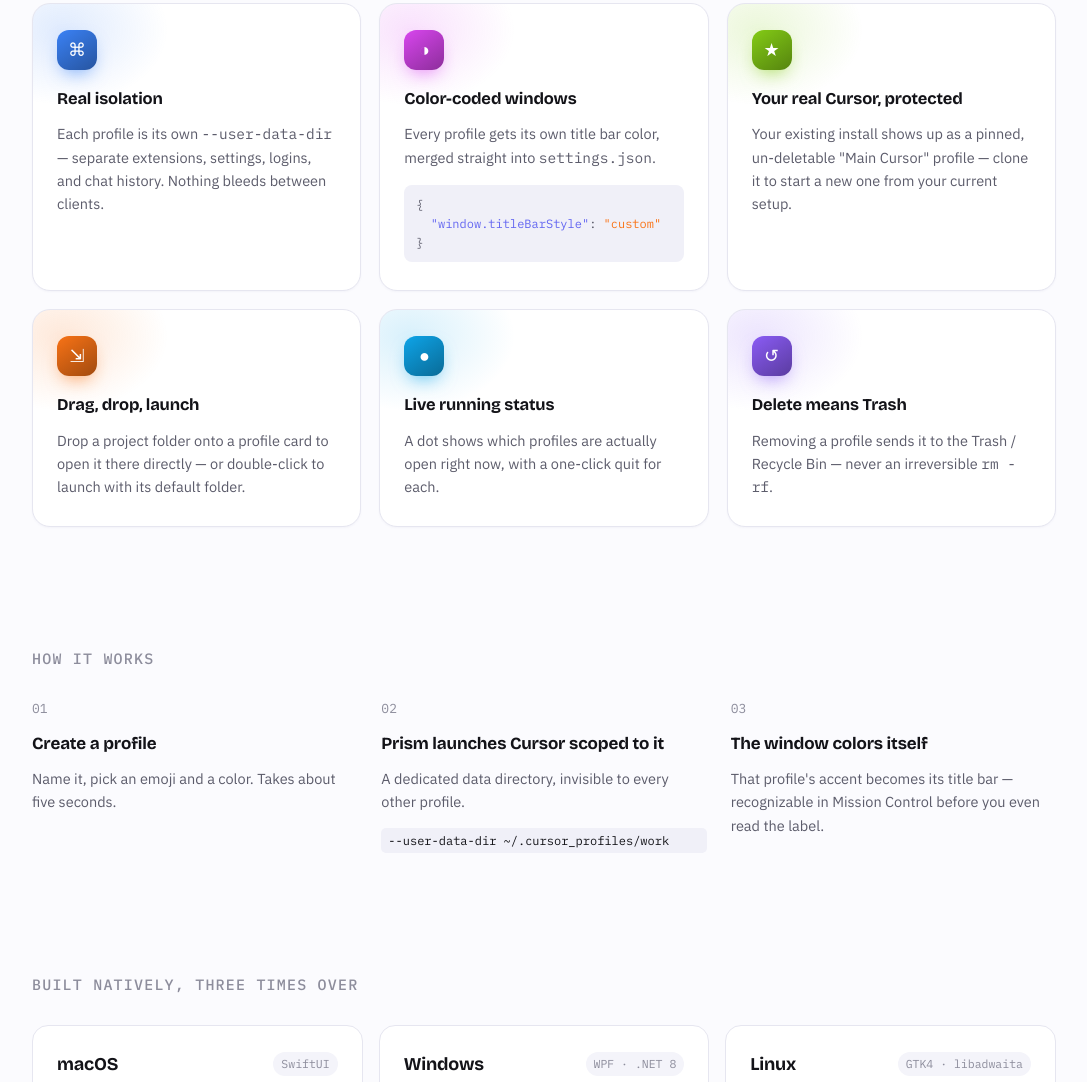
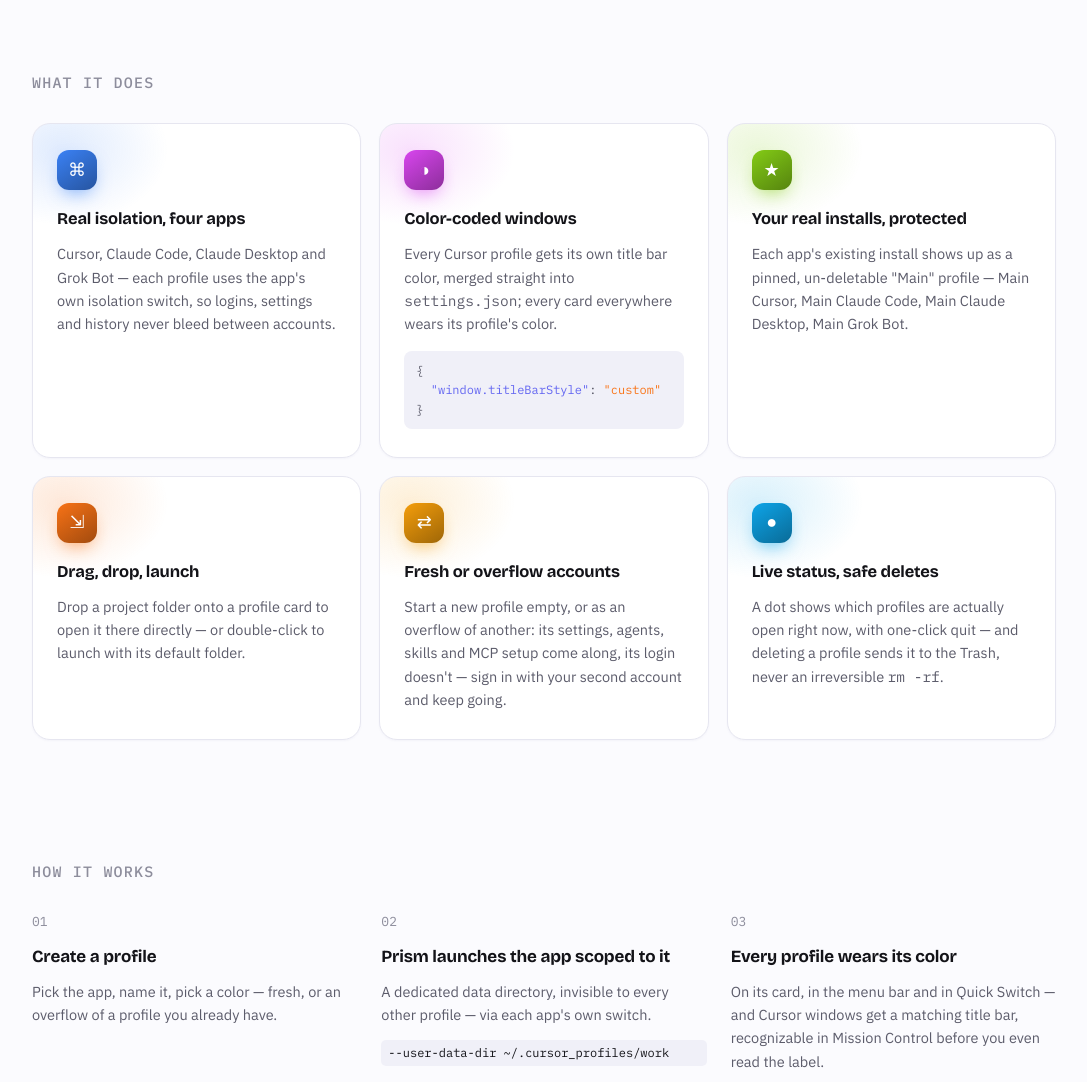
Before and after one commit to moderniselife/prism, a plain HTML site: page website/index.html in a window 1280 px wide. Shown: the part 1309-2391 px from the top of the page, without its empty margins (96-1183 px from the left). Drawn offline with nearby package versions, Linux system fonts and the light colour scheme.

Commit message:
Docs: present Prism as a launcher for all four apps
README and the landing page still read as Cursor-only. Add a Supported
apps table (isolation switch, built-in profile, folder and which Prism apps
support each), an all-apps badge and tagline, and update the features,
layout and FAQ. Landing page: new hero, all-apps features including fresh
or overflow accounts, app-neutral how-it-works and footer.

```diff
--- a/website/index.html
+++ b/website/index.html
@@ -1,5 +1,5 @@
 <title>Prism</title>
-<meta name="description" content="A native profile switcher for Cursor — isolated settings, extensions, and color-coded windows, on macOS, Windows, and Linux.">
+<meta name="description" content="A native profile launcher for Cursor, Claude Code, Claude Desktop and Grok Bot — isolated accounts side by side, fresh or overflow profiles, and color-coded windows, on macOS, Windows, and Linux.">
 <link rel="preconnect" href="https://fonts.googleapis.com">
 <link rel="stylesheet" href="https://fonts.googleapis.com/css2?family=Bricolage+Grotesque:opsz,wght@12..96,400..800&family=IBM+Plex+Sans:wght@400;500;600;700&family=IBM+Plex+Mono:wght@400;500&display=swap">
 
@@ -599,8 +599,8 @@
 
     <div class="wrap hero-inner">
       <div class="eyebrow">Mojo Layers</div>
-      <h1 class="headline">One Cursor. <span class="grad-text">Every color its own client.</span></h1>
-      <p class="sub">Prism splits Cursor into fully isolated profiles — separate settings, extensions, and chat history per client or project, each with its own color so you never lose track of which window is which.</p>
+      <h1 class="headline">Every AI app. <span class="grad-text">Every account its own color.</span></h1>
+      <p class="sub">Prism splits Cursor, Claude Code, Claude Desktop and Grok Bot into fully isolated profiles — separate logins, settings and history per client, project or account, running side by side, each with its own color so you never lose track of which window is which.</p>
       <div class="cta-row">
         <a class="btn primary" href="#platforms">Get Prism</a>
         <a class="btn" href="#how"><span class="kbd">→</span> How it works</a>
@@ -676,7 +676,7 @@
   <div class="wrap">
 
     <section class="tight">
-      <p class="lede">Cursor keeps one shared settings folder. <em>Every extension, every login, every AI chat, mixed across every project you open it for.</em> Prism gives each context its own <code>--user-data-dir</code> — and its own title bar color, so Cmd+Tab actually tells you something.</p>
+      <p class="lede">Your AI apps keep one shared login and settings folder. <em>Every extension, every account, every AI chat, mixed across every project you open them for.</em> Prism gives each context its own data folder, using each app's own isolation switch, plus its own color so Cmd+Tab actually tells you something.</p>
     </section>
 
     <section id="features" data-reveal>
@@ -684,34 +684,34 @@
       <div class="features">
         <div class="feature" style="--glow: var(--c-blue);">
           <div class="ic">⌘</div>
-          <h3>Real isolation</h3>
-          <p>Each profile is its own <code>--user-data-dir</code> — separate extensions, settings, logins, and chat history. Nothing bleeds between clients.</p>
+          <h3>Real isolation, four apps</h3>
+          <p>Cursor, Claude Code, Claude Desktop and Grok Bot — each profile uses the app's own isolation switch, so logins, settings and history never bleed between accounts.</p>
         </div>
         <div class="feature" style="--glow: var(--c-fuchsia);">
           <div class="ic">◑</div>
           <h3>Color-coded windows</h3>
-          <p>Every profile gets its own title bar color, merged straight into <code>settings.json</code>.</p>
+          <p>Every Cursor profile gets its own title bar color, merged straight into <code>settings.json</code>; every card everywhere wears its profile's color.</p>
           <div class="snippet">{<br>&nbsp;&nbsp;<span class="k">"window.titleBarStyle"</span>: <span class="s">"custom"</span><br>}</div>
         </div>
         <div class="feature" style="--glow: var(--c-lime);">
           <div class="ic">★</div>
-          <h3>Your real Cursor, protected</h3>
-          <p>Your existing install shows up as a pinned, un-deletable "Main Cursor" profile — clone it to start a new one from your current setup.</p>
+          <h3>Your real installs, protected</h3>
+          <p>Each app's existing install shows up as a pinned, un-deletable "Main" profile — Main Cursor, Main Claude Code, Main Claude Desktop, Main Grok Bot.</p>
         </div>
         <div class="feature" style="--glow: var(--c-orange);">
           <div class="ic">⇲</div>
           <h3>Drag, drop, launch</h3>
           <p>Drop a project folder onto a profile card to open it there directly — or double-click to launch with its default folder.</p>
         </div>
+        <div class="feature" style="--glow: var(--c-amber);">
+          <div class="ic">⇄</div>
+          <h3>Fresh or overflow accounts</h3>
+          <p>Start a new profile empty, or as an overflow of another: its settings, agents, skills and MCP setup come along, its login doesn't — sign in with your second account and keep going.</p>
+        </div>
         <div class="feature" style="--glow: var(--c-sky);">
           <div class="ic">●</div>
-          <h3>Live running status</h3>
-          <p>A dot shows which profiles are actually open right now, with a one-click quit for each.</p>
-        </div>
-        <div class="feature" style="--glow: var(--c-violet);">
-          <div class="ic">↺</div>
-          <h3>Delete means Trash</h3>
-          <p>Removing a profile sends it to the Trash / Recycle Bin — never an irreversible <code>rm -rf</code>.</p>
+          <h3>Live status, safe deletes</h3>
+          <p>A dot shows which profiles are actually open right now, with one-click quit — and deleting a profile sends it to the Trash, never an irreversible <code>rm -rf</code>.</p>
         </div>
       </div>
     </section>
@@ -722,18 +722,18 @@
         <div class="step">
           <div class="n">01</div>
           <h3>Create a profile</h3>
-          <p>Name it, pick an emoji and a color. Takes about five seconds.</p>
+          <p>Pick the app, name it, pick a color — fresh, or an overflow of a profile you already have.</p>
         </div>
         <div class="step">
           <div class="n">02</div>
-          <h3>Prism launches Cursor scoped to it</h3>
-          <p>A dedicated data directory, invisible to every other profile.</p>
+          <h3>Prism launches the app scoped to it</h3>
+          <p>A dedicated data directory, invisible to every other profile — via each app's own switch.</p>
           <code class="flag">--user-data-dir ~/.cursor_profiles/work</code>
         </div>
         <div class="step">
           <div class="n">03</div>
-          <h3>The window colors itself</h3>
-          <p>That profile's accent becomes its title bar — recognizable in Mission Control before you even read the label.</p>
+          <h3>Every profile wears its color</h3>
+          <p>On its card, in the menu bar and in Quick Switch — and Cursor windows get a matching title bar, recognizable in Mission Control before you even read the label.</p>
         </div>
       </div>
     </section>
@@ -786,7 +786,7 @@
 <footer>
   <div class="wrap foot-row">
     <span>Prism — a Mojo Layers project</span>
-    <span class="mono">~/.cursor_profiles</span>
+    <span class="mono">Cursor · Claude Code · Claude Desktop · Grok Bot</span>
   </div>
 </footer>
 
```
Also changed, not shown: README.md.
